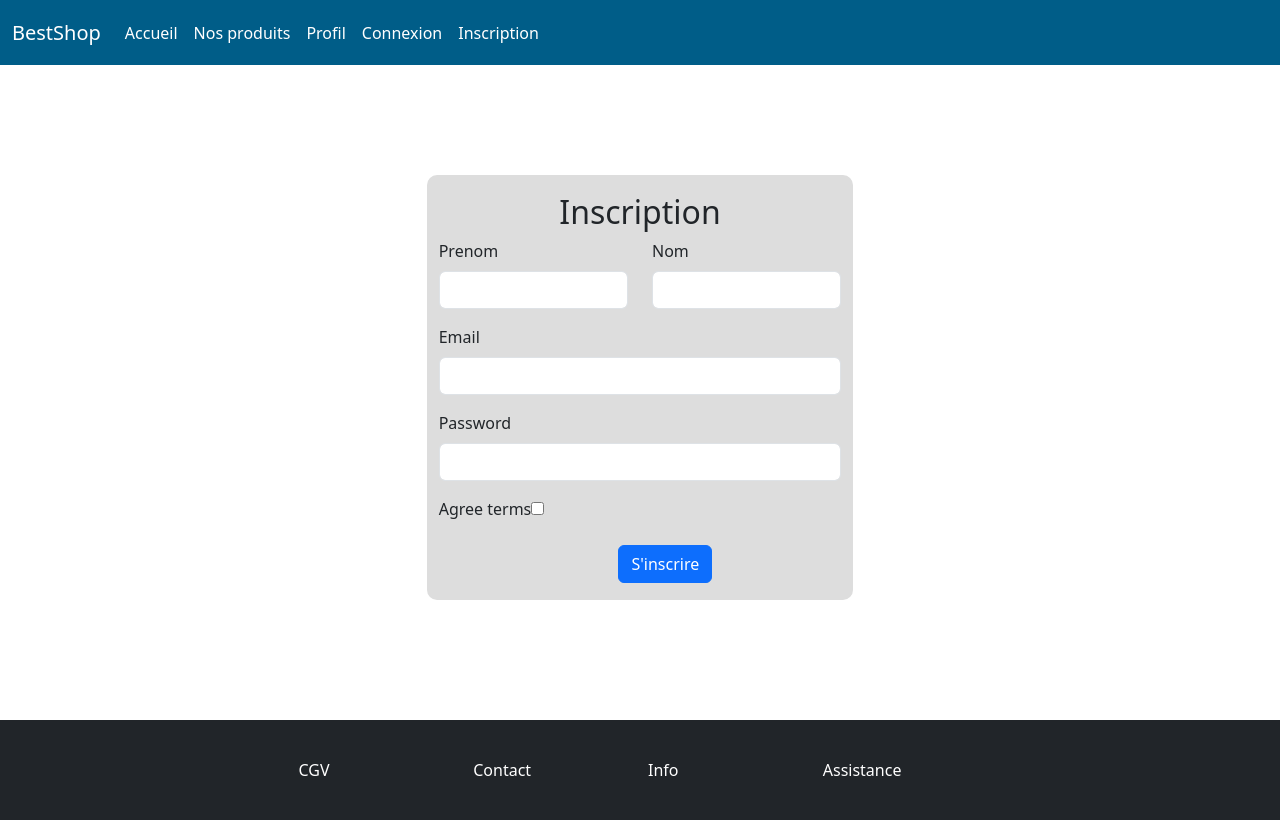
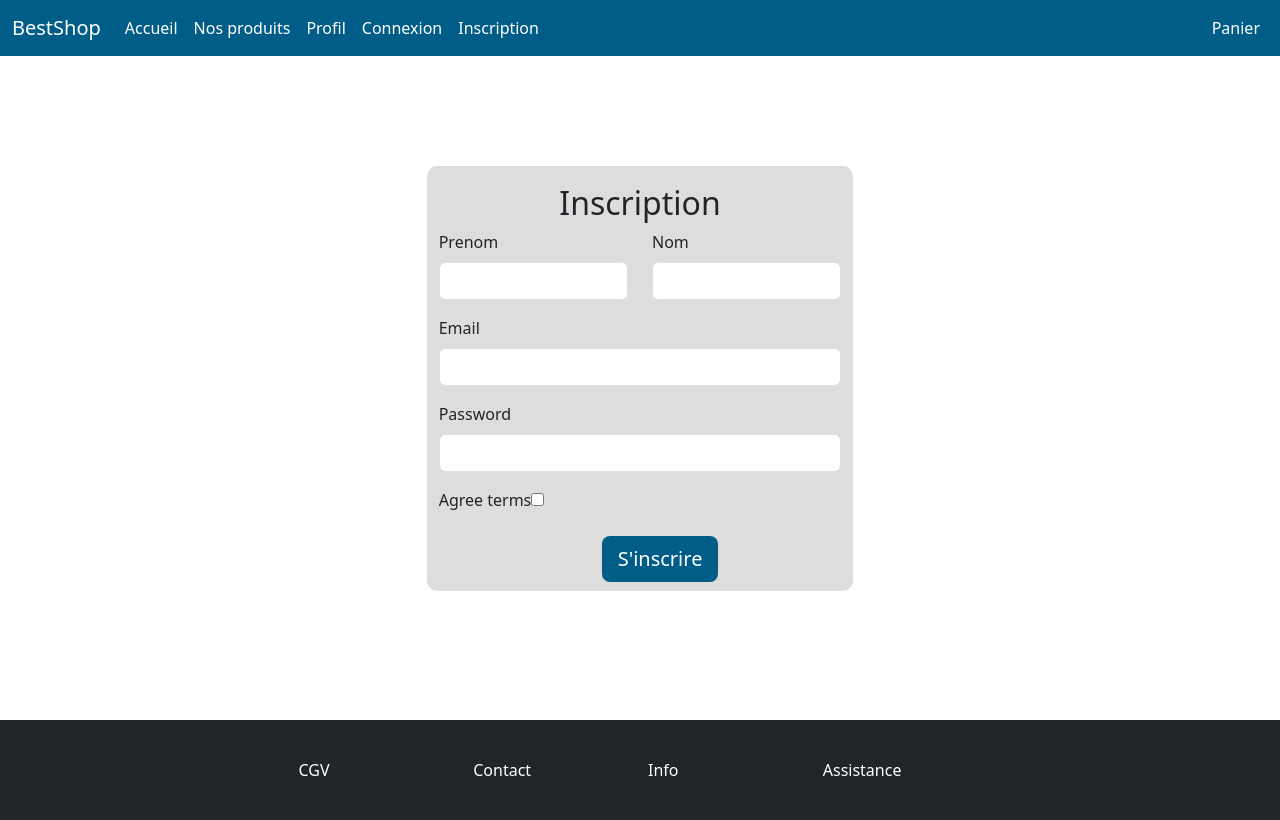
Before and after one commit to RoxelaneDemesy-Wenger/Bestshop, a Symfony app: template templates/registration/register.html.twig in a window 1280 px wide. Run offline with Twig, Linux system fonts and the light colour scheme; the template is opened without the code that fills it, so the values that code supplies are empty; form fields are guessed from the names that the template uses; some libraries are stand-ins or nearby versions.

Commit message:
Update kevin

```diff
--- a/public/css/style.css
+++ b/public/css/style.css
@@ -1,7 +1,6 @@
 #navbar
 {
-    background-color: rgb(0, 93, 136);
-    height: 65px;
+    background-color: rgb(0, 93, 136)!important;
 }
 
 #navbar2
@@ -73,3 +72,27 @@
     padding-top: 60px;
 
 }
+
+.bg-primary{
+    background-color: rgb(0, 93, 136)!important;
+}
+
+.text-primary{
+    color: rgb(0, 93, 136)!important;
+}
+
+.btn-primary{
+    background-color: rgb(0, 93, 136)!important;
+}
+
+.btn{
+    border:none!important;
+}
+
+.border-primary{
+    color: rgb(0, 93, 136)!important;
+}
+
+.border-outline-primary{
+    color: rgb(0, 93, 136)!important;
+}
--- a/templates/_nav.html.twig
+++ b/templates/_nav.html.twig
@@ -1,11 +1,11 @@
-<nav class="navbar navbar-expand-lg" id="navbar">
+{# <nav class="navbar navbar-expand-lg" id="navbar">
     <div class="container-fluid">
         <a class="navbar-brand text-white" href="#">BestShop</a>
         <button class="navbar-toggler" type="button" data-bs-toggle="collapse" data-bs-target="#navbarNav" aria-controls="navbarNav" aria-expanded="false" aria-label="Toggle navigation">
             <span class="navbar-toggler-icon"></span>
         </button>
         <div class="collapse navbar-collapse" id="navbarNav">
-            <ul class="navbar-nav">
+            <ul class="navbar-nav me-auto">
                 <li class="nav-item">
                     <a class="nav-link active text-white" aria-current="page" href="{{ path("app_home")}}">Accueil</a>
                 </li>
@@ -22,6 +22,45 @@
                     <a class="nav-link text-white" href="{{ path("register")}}">Inscription</a>
                 </li>
             </ul>
+            <ul class="navbar-nav">
+                <div class="nav-item" id="panier">
+                    <a class="nav-link text-white" href="{{ path("register")}}">Panier</a>
+                </div>
+            </ul>
         </div>
     </div>
+</nav> #}
+
+
+<nav class="navbar navbar-expand-lg bg-primary" >
+  <div class="container-fluid">
+    <a class="navbar-brand text-white" href="#">BestShop</a>
+    <button class="navbar-toggler" type="button" data-bs-toggle="collapse" data-bs-target="#navbarNav" aria-controls="navbarNav" aria-expanded="false" aria-label="Toggle navigation">
+      <span class="navbar-toggler-icon"></span>
+    </button>
+    <div class="collapse navbar-collapse" id="navbarNav">
+            <ul class="navbar-nav me-auto">
+                <li class="nav-item">
+                    <a class="nav-link active text-white" aria-current="page" href="{{ path("app_home")}}">Accueil</a>
+                </li>
+                <li class="nav-item">
+                    <a class="nav-link text-white" href="{{ path("app_all_products")}}">Nos produits</a>
+                </li>
+                <li class="nav-item">
+                    <a class="nav-link text-white" href="#">Profil</a>
+                </li>
+                <li class="nav-item">
+                    <a class="nav-link text-white" href="{{ path("login") }}">Connexion</a>
+                </li>
+                <li class="nav-item">
+                    <a class="nav-link text-white" href="{{ path("register")}}">Inscription</a>
+                </li>
+            </ul>
+            <ul class="navbar-nav">
+                <div class="nav-item" id="panier">
+                    <a class="nav-link text-white" href="{{ path("register")}}">Panier</a>
+                </div>
+            </ul>
+    </div>
+  </div>
 </nav>
--- a/templates/base.html.twig
+++ b/templates/base.html.twig
@@ -9,6 +9,10 @@
         {# Run `composer require symfony/webpack-encore-bundle` to start using Symfony UX #}
         {% block stylesheets %}
         <link href="https://cdn.jsdelivr.net/npm/bootstrap@5.3.0-alpha1/dist/css/bootstrap.min.css" rel="stylesheet" integrity="sha384-GLhlTQ8iRABdZLl6O3oVMWSktQOp6b7In1Zl3/Jr59b6EGGoI1aFkw7cmDA6j6gD" crossorigin="anonymous">
+
+        {# <link href="https://bootswatch.com/5/lux/bootstrap.min.css" rel="stylesheet"> #}
+
+
         <link href="{{ asset('css/style.css') }}" type="text/css" rel="stylesheet">
 
             {{ encore_entry_link_tags('app') }}
--- a/templates/registration/register.html.twig
+++ b/templates/registration/register.html.twig
@@ -23,8 +23,8 @@
             }) }}
             {{ form_row(registrationForm.agreeTerms) }}
 
-        <div class="container-fluid col-md-2">
-            <button type="submit" class="btn btn-primary">S'inscrire</button>
+        <div class="container-fluid col-md-3 mt-2">
+            <button type="submit" class="btn btn-lg btn-primary">S'inscrire</button>
         </div>
         {{ form_end(registrationForm) }}
         </div>
```
